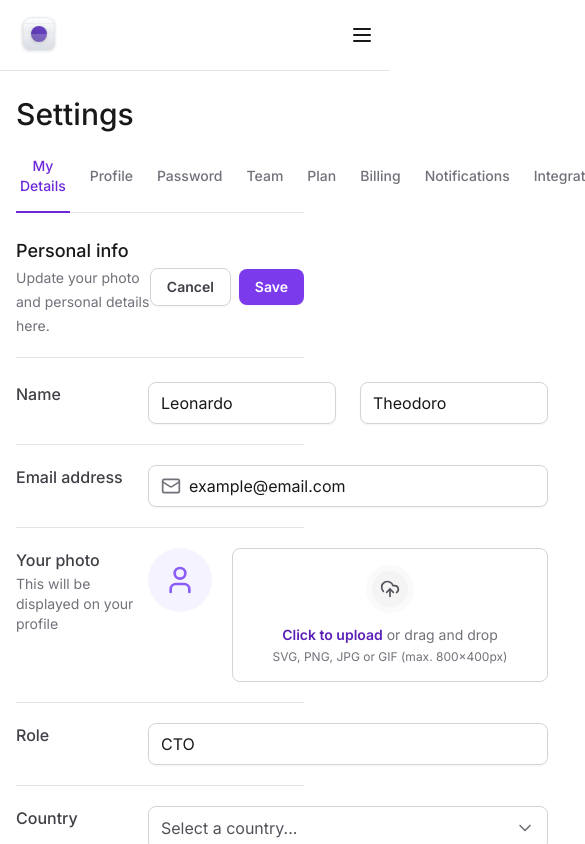
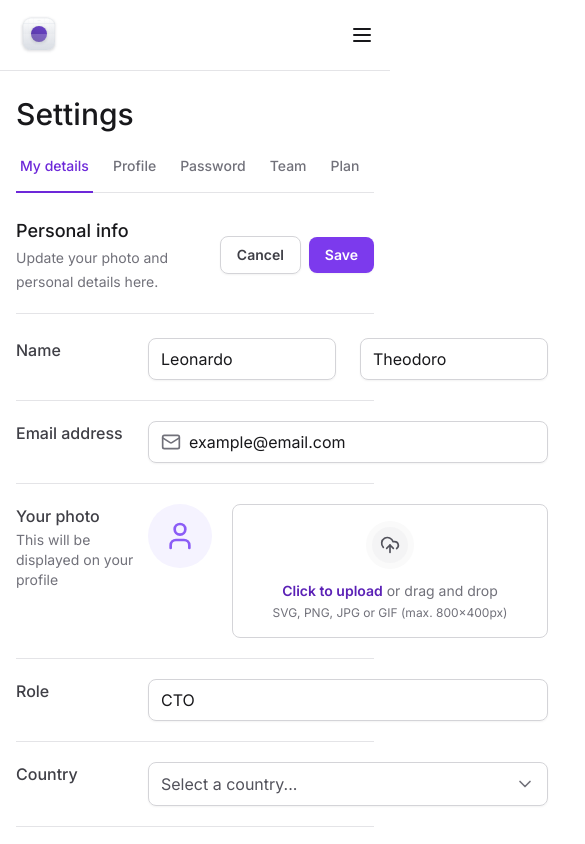
Before and after one commit to leotheodoro/tailwind-next, a Next.js app: page / in a window 390 px wide. Shown: the top 844 px of the page, 585 px wide, since content can reach past the window. Built offline with nearby package versions, Linux system fonts and the light colour scheme.

Commit message:
:iphone: sidebar responsivity

```diff
--- a/package.json
+++ b/package.json
@@ -11,6 +11,7 @@
   "dependencies": {
     "@formkit/auto-animate": "^0.8.0",
     "@radix-ui/react-collapsible": "^1.0.3",
+    "@radix-ui/react-scroll-area": "^1.0.5",
     "@radix-ui/react-select": "^1.2.2",
     "@radix-ui/react-tabs": "^1.0.4",
     "@types/node": "20.5.6",
--- a/src/app/components/SettingsTabs/TabItem.tsx
+++ b/src/app/components/SettingsTabs/TabItem.tsx
@@ -15,7 +15,7 @@
       value={value}
       className="group relative px-1 pb-4 text-sm font-medium text-zinc-500 outline-none hover:text-violet-700 data-[state=active]:text-violet-700"
     >
-      <span className="rounded group-focus-visible:ring-2 group-focus-visible:ring-violet-400 group-focus-visible:ring-offset-4">
+      <span className="whitespace-nowrap rounded group-focus-visible:ring-2 group-focus-visible:ring-violet-400 group-focus-visible:ring-offset-4">
         {title}
       </span>
 
--- a/src/app/components/SettingsTabs/index.tsx
+++ b/src/app/components/SettingsTabs/index.tsx
@@ -1,61 +1,78 @@
 'use client'
 
 import * as Tabs from '@radix-ui/react-tabs'
+import * as ScrollArea from '@radix-ui/react-scroll-area'
 import { TabItem } from './TabItem'
 import { useState } from 'react'
 
 export function SettingsTabs() {
-  const [currentTab, setCurrentTab] = useState('tab-1')
+  const [currentTab, setCurrentTab] = useState('tab1')
 
   return (
     <Tabs.Root value={currentTab} onValueChange={setCurrentTab}>
+      <ScrollArea.Root className="w-full" type="scroll">
+        <ScrollArea.Viewport className="w-full overflow-x-scroll">
           <Tabs.List className="mt-6 flex w-full items-center gap-4 border-b border-zinc-200">
             <TabItem
-          value="tab-1"
-          title="My Details"
-          isSelected={currentTab === 'tab-1'}
+              value="tab1"
+              title="My details"
+              isSelected={currentTab === 'tab1'}
             />
             <TabItem
-          value="tab-2"
+              value="tab2"
               title="Profile"
-          isSelected={currentTab === 'tab-2'}
+              isSelected={currentTab === 'tab2'}
             />
             <TabItem
-          value="tab-3"
+              value="tab3"
               title="Password"
-          isSelected={currentTab === 'tab-3'}
+              isSelected={currentTab === 'tab3'}
             />
             <TabItem
-          value="tab-4"
+              value="tab4"
               title="Team"
-          isSelected={currentTab === 'tab-4'}
+              isSelected={currentTab === 'tab4'}
             />
             <TabItem
-          value="tab-5"
+              value="tab5"
               title="Plan"
-          isSelected={currentTab === 'tab-5'}
+              isSelected={currentTab === 'tab5'}
             />
             <TabItem
-          value="tab-6"
+              value="tab6"
               title="Billing"
-          isSelected={currentTab === 'tab-6'}
+              isSelected={currentTab === 'tab6'}
             />
             <TabItem
-          value="tab-7"
-          title="Notifications"
-          isSelected={currentTab === 'tab-7'}
+              value="tab7"
+              title="Email"
+              isSelected={currentTab === 'tab7'}
             />
             <TabItem
-          value="tab-8"
-          title="Integrations"
-          isSelected={currentTab === 'tab-8'}
+              value="tab8"
+              title="Notifications"
+              isSelected={currentTab === 'tab8'}
             />
             <TabItem
-          value="tab-9"
+              value="tab9"
+              title="Integrations"
+              isSelected={currentTab === 'tab9'}
+            />
+            <TabItem
+              value="tab10"
               title="API"
-          isSelected={currentTab === 'tab-9'}
+              isSelected={currentTab === 'tab10'}
             />
           </Tabs.List>
+        </ScrollArea.Viewport>
+
+        <ScrollArea.Scrollbar
+          className="flex h-0.5 translate-y-1.5 touch-none select-none flex-col bg-zinc-100"
+          orientation="horizontal"
+        >
+          <ScrollArea.Thumb className="relative flex-1 rounded-lg bg-zinc-300" />
+        </ScrollArea.Scrollbar>
+      </ScrollArea.Root>
     </Tabs.Root>
   )
 }
--- a/src/app/layout.tsx
+++ b/src/app/layout.tsx
@@ -18,9 +18,9 @@
   return (
     <html lang="en" className="antialiased">
       <body className={inter.className}>
-        <div className="grid min-h-screen grid-cols-app">
+        <div className="min-h-screen lg:grid lg:grid-cols-app">
           <Sidebar />
-          <main className="px-4 pb-12 pt-24 lg:col-start-2 lg:px-8 lg:pb-12 lg:pt-8">
+          <main className="max-w-[100vw] px-4 pb-12 pt-24 lg:col-start-2 lg:px-8 lg:pt-8">
             {children}
           </main>
         </div>
```
Also changed, not shown: 1 other file (tests, documents, lock files or other folders). Lines whose indentation alone changed are shown as unchanged.
